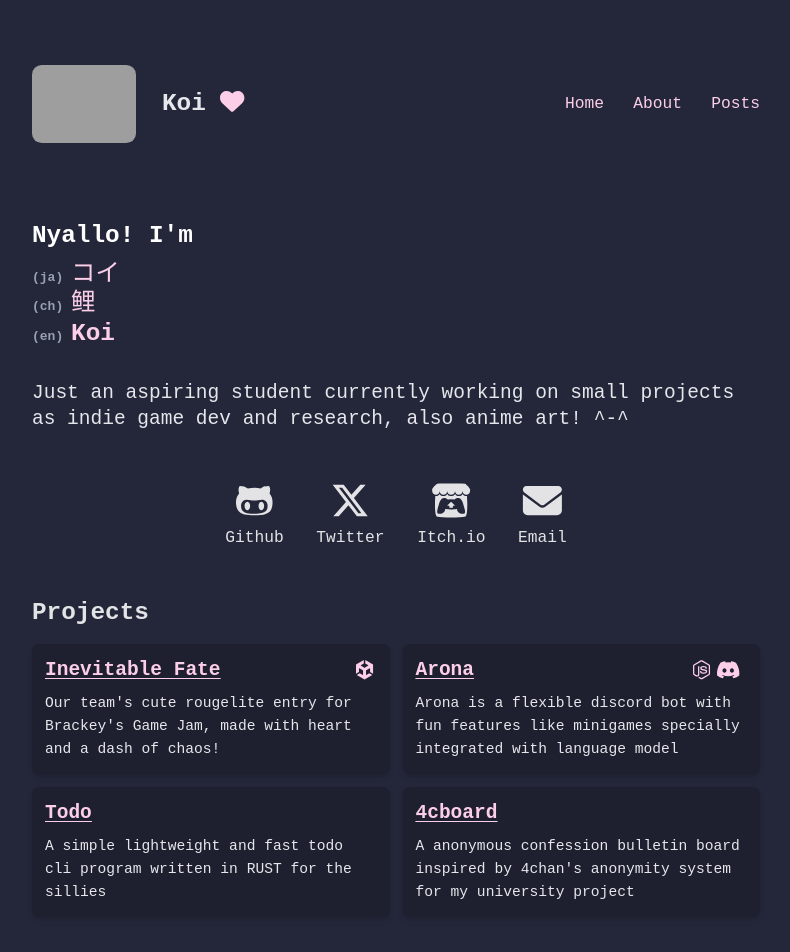
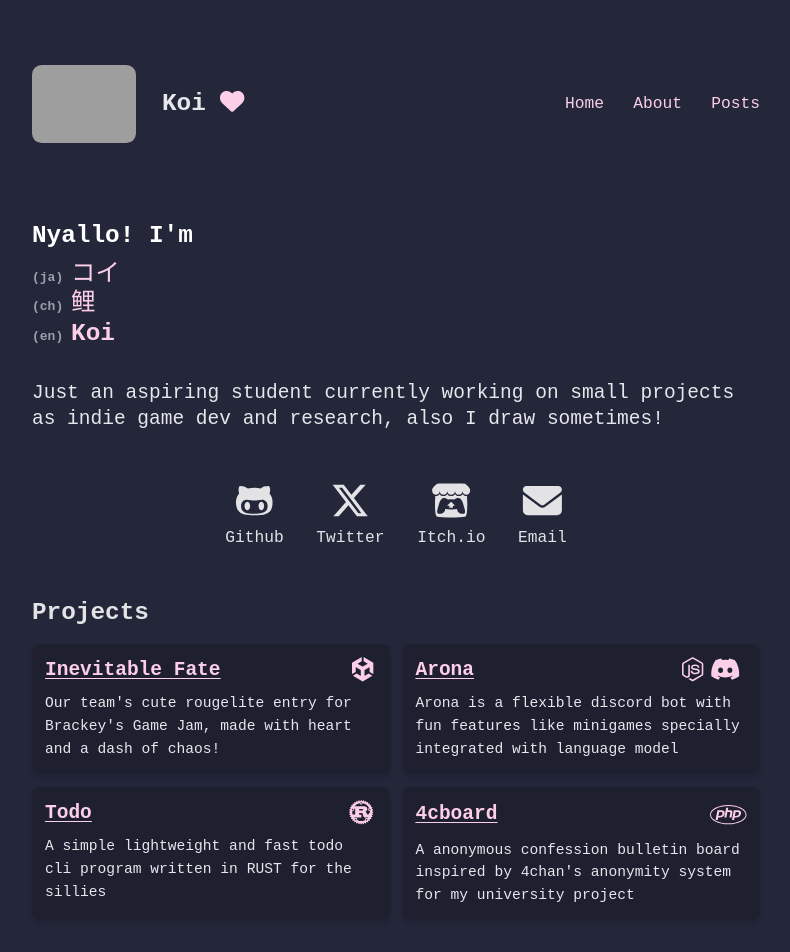
Before and after one commit to Koipix/koipixu, a React (Vite) app: page / in a window 1280 px wide. Shown: the top 952 px of the page, without its empty margins (244-1034 px from the left). Built offline with nearby package versions, Linux system fonts and the light colour scheme; grey boxes are pictures that could not be loaded.

Commit message:
more techstack icons

```diff
--- a/src/component/home.tsx
+++ b/src/component/home.tsx
@@ -5,7 +5,9 @@ import {
   faItchIo,
   faUnity,
   faDiscord,
-  faNodeJs
+  faNodeJs,
+  faRust,
+  faPhp
 } from '@fortawesome/free-brands-svg-icons'
 import { faEnvelope } from '@fortawesome/free-solid-svg-icons'
 
@@ -27,7 +29,7 @@ function Home() {
                 </div>
             </h1>
             <p className="text-2xl text-gray-200 mt-10 font-normal">
-                Just an aspiring student currently working on small projects as indie game dev and research, also anime art! ^-^
+                Just an aspiring student currently working on small projects as indie game dev and research, also I draw sometimes!
             </p>
             <div className='mt-15 flex justify-center'>
                 <ul className='flex flex-row gap-x-10 text-5xl font-normal'>
@@ -68,7 +70,7 @@ function Home() {
                     Inevitable Fate
                   </a>
                 </span>
-                <FontAwesomeIcon icon={faUnity} className="text-2xl text-pink-200 mr-1"/>
+                <FontAwesomeIcon icon={faUnity} className="text-3xl text-pink-200 mr-1"/>
               </dt>
               <dd className="mt-3 text-gray-200 text-lg font-normal">
                 Our team's cute rougelite entry for Brackey's Game Jam, made with heart and a dash of chaos!
@@ -82,8 +84,8 @@ function Home() {
                   </a>
                 </span>
                 <span className="flex gap-x-2 mr-2">
-                 <FontAwesomeIcon icon={faNodeJs} className="text-2xl text-pink-200"/>
-                 <FontAwesomeIcon icon={faDiscord} className="text-2xl text-pink-200"/>
+                 <FontAwesomeIcon icon={faNodeJs} className="text-3xl text-pink-200"/>
+                 <FontAwesomeIcon icon={faDiscord} className="text-3xl text-pink-200"/>
                 </span>
               </dt>
               <dd className="mt-3 text-gray-200 text-lg font-normal">
@@ -91,24 +93,26 @@ function Home() {
               </dd>
             </div>
             <div className="rounded-lg bg-mantle p-4 text-accent shadow-md transition-shadow">
-              <dt>
+              <dt className="flex justify-between items-center">
                 <span className="underline underline-offset-3 hover:decoration-2">
                   <a href="https://github.com/Koipix/todo" className="text-2xl text-pink-200">
                     Todo
                   </a>
                 </span>
+                <FontAwesomeIcon icon={faRust} className="text-3xl text-pink-200 mr-1"/>
               </dt>
               <dd className="mt-3 text-gray-200 text-lg font-normal">
                 A simple lightweight and fast todo cli program written in RUST for the sillies
               </dd>
             </div>
             <div className="rounded-lg bg-mantle p-4 text-accent shadow-md transition-shadow">
-              <dt>
+              <dt className="flex justify-between items-center">
                 <span className="underline underline-offset-3 hover:decoration-2">
                   <a href="https://github.com/Koipix/4cboard" className="text-2xl text-pink-200">
                     4cboard
                   </a>
                 </span>
+                 <FontAwesomeIcon icon={faPhp} className="text-4xl text-pink-200"/>
               </dt>
               <dd className="mt-3 text-gray-200 text-lg font-normal">
                 A anonymous confession bulletin board inspired by 4chan's anonymity system for my university project
```
